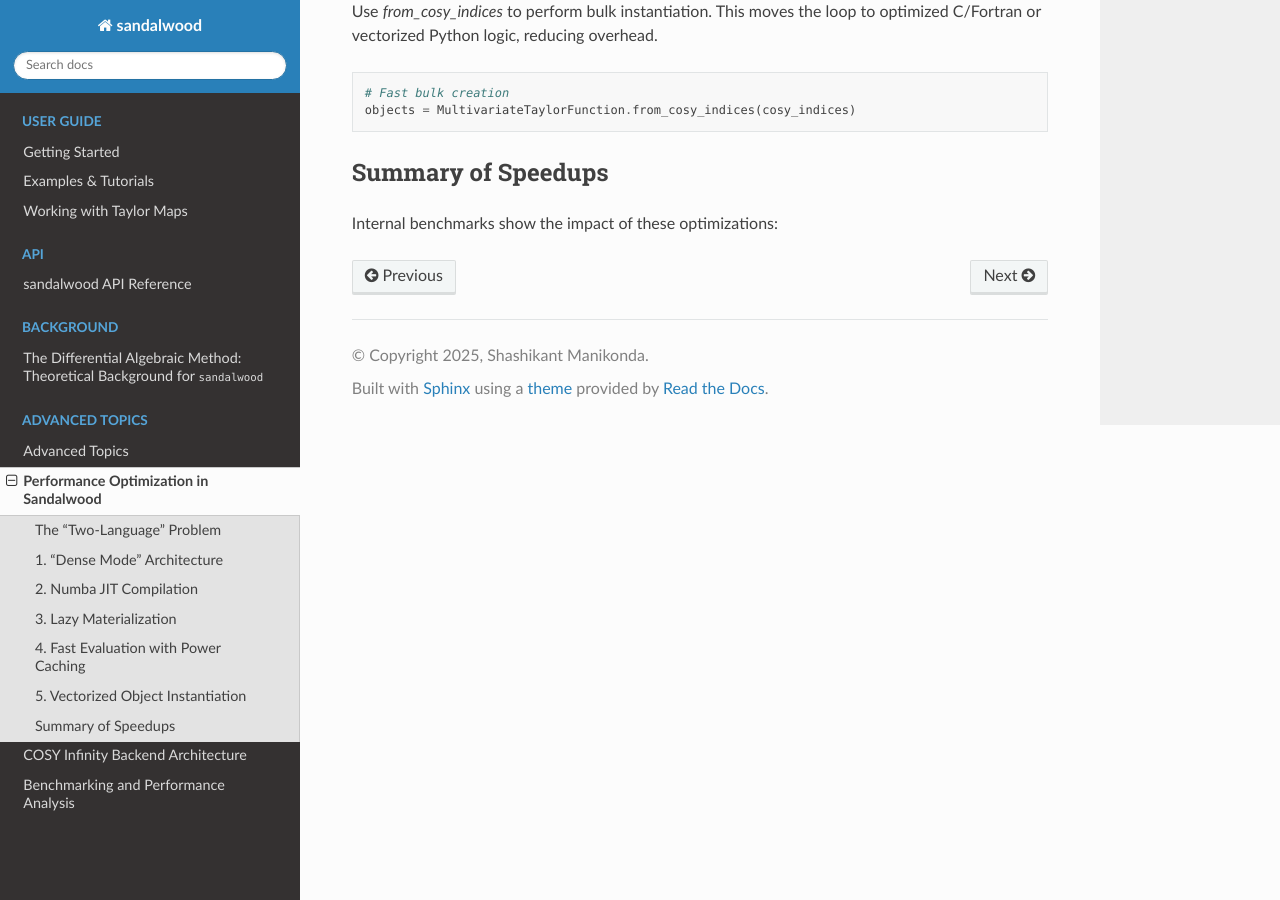
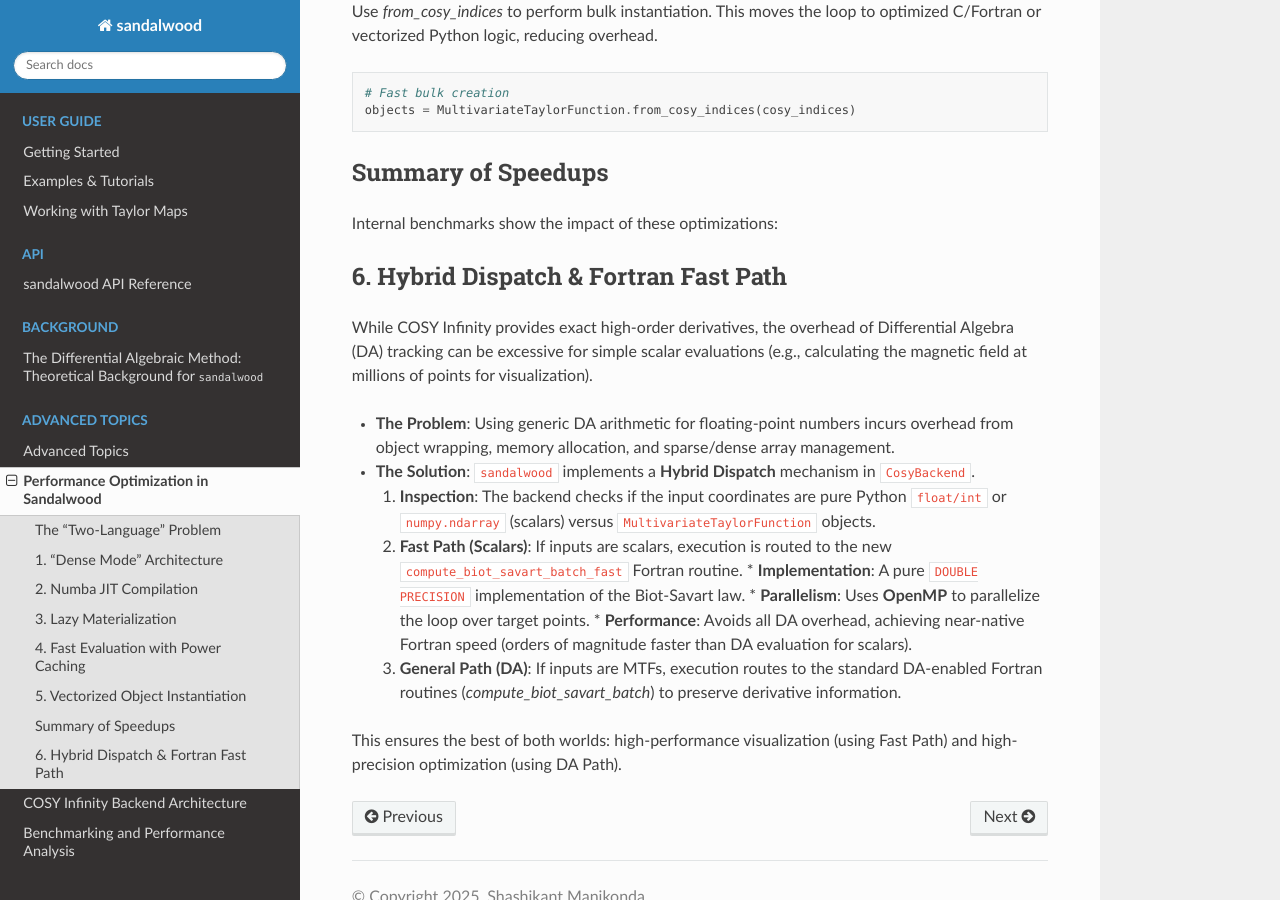
Before and after one commit to shashi-manikonda/sandalwood, a Sphinx documentation site: the page built from docs/optimization.rst, in a window 1280 px wide and 900 px high, scrolled down 2818 px. Built offline with Sphinx 7.4.7 and the Read the Docs theme 3.1.0, drawn with Linux system fonts in a browser that asks for light colours.

Commit message:
Docs: Add details on Hybrid Dispatch and Fast Path optimization

```diff
--- a/docs/optimization.rst
+++ b/docs/optimization.rst
@@ -117,3 +117,20 @@ Internal benchmarks show the impact of these optimizations:
 +-------------------------+-----------------------+-----------------------+
 | Evaluation (1M pts)     | Crash (Out of Memory) | **Stable & Fast** |
 +-------------------------+-----------------------+-----------------------+
+
+6. Hybrid Dispatch & Fortran Fast Path
+--------------------------------------
+
+While COSY Infinity provides exact high-order derivatives, the overhead of Differential Algebra (DA) tracking can be excessive for simple scalar evaluations (e.g., calculating the magnetic field at millions of points for visualization).
+
+*   **The Problem**: Using generic DA arithmetic for floating-point numbers incurs overhead from object wrapping, memory allocation, and sparse/dense array management.
+*   **The Solution**: ``sandalwood`` implements a **Hybrid Dispatch** mechanism in ``CosyBackend``.
+
+    1.  **Inspection**: The backend checks if the input coordinates are pure Python ``float/int`` or ``numpy.ndarray`` (scalars) versus ``MultivariateTaylorFunction`` objects.
+    2.  **Fast Path (Scalars)**: If inputs are scalars, execution is routed to the new ``compute_biot_savart_batch_fast`` Fortran routine.
+        *   **Implementation**: A pure ``DOUBLE PRECISION`` implementation of the Biot-Savart law.
+        *   **Parallelism**: Uses **OpenMP** to parallelize the loop over target points.
+        *   **Performance**: Avoids all DA overhead, achieving near-native Fortran speed (orders of magnitude faster than DA evaluation for scalars).
+    3.  **General Path (DA)**: If inputs are MTFs, execution routes to the standard DA-enabled Fortran routines (`compute_biot_savart_batch`) to preserve derivative information.
+
+This ensures the best of both worlds: high-performance visualization (using Fast Path) and high-precision optimization (using DA Path).
```
